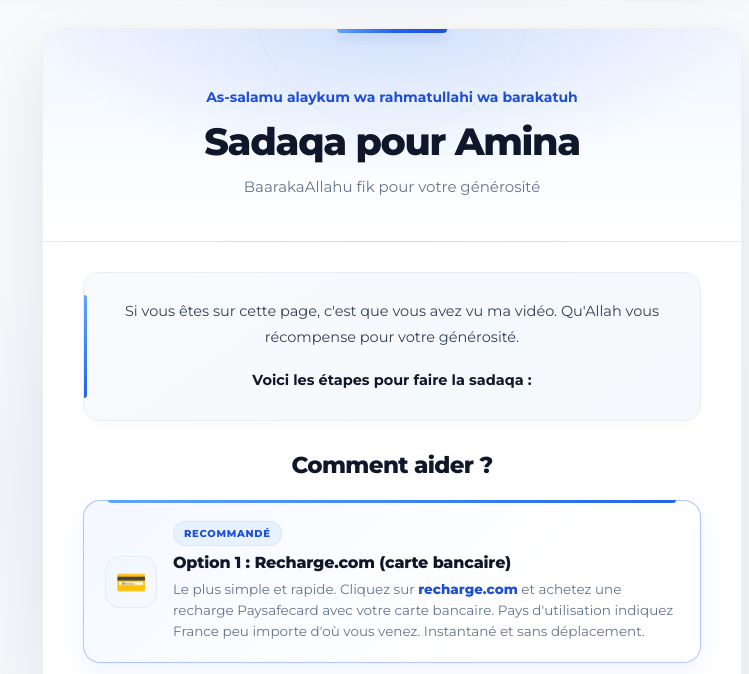
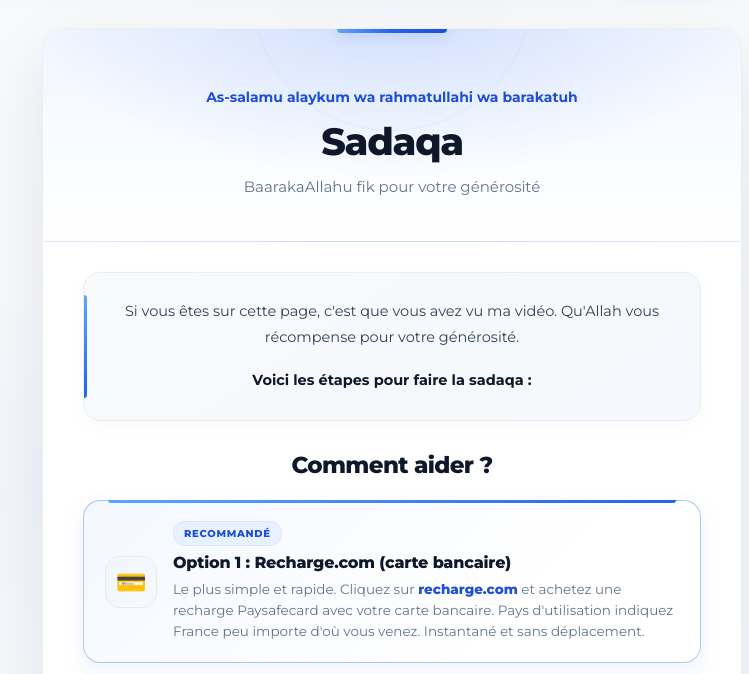
Before and after one commit to vie2cesar/mysadaqa, a website: page public/index.html in a window 1280 px wide. Shown: the part 73-747 px from the top of the page, without its empty margins (248-997 px from the left). Drawn offline with Linux system fonts and the light colour scheme.

Commit message:
Update header title from 'Sadaqa pour Amina' to 'Sadaqa'

```diff
--- a/public/index.html
+++ b/public/index.html
@@ -22,7 +22,7 @@
     <div class="container">
         <header>
             <p class="salam">As-salamu alaykum wa rahmatullahi wa barakatuh</p>
-            <h1>Sadaqa pour Amina</h1>
+            <h1>Sadaqa</h1>
             <p class="subtitle">BaarakaAllahu fik pour votre générosité</p>
         </header>
 
```
